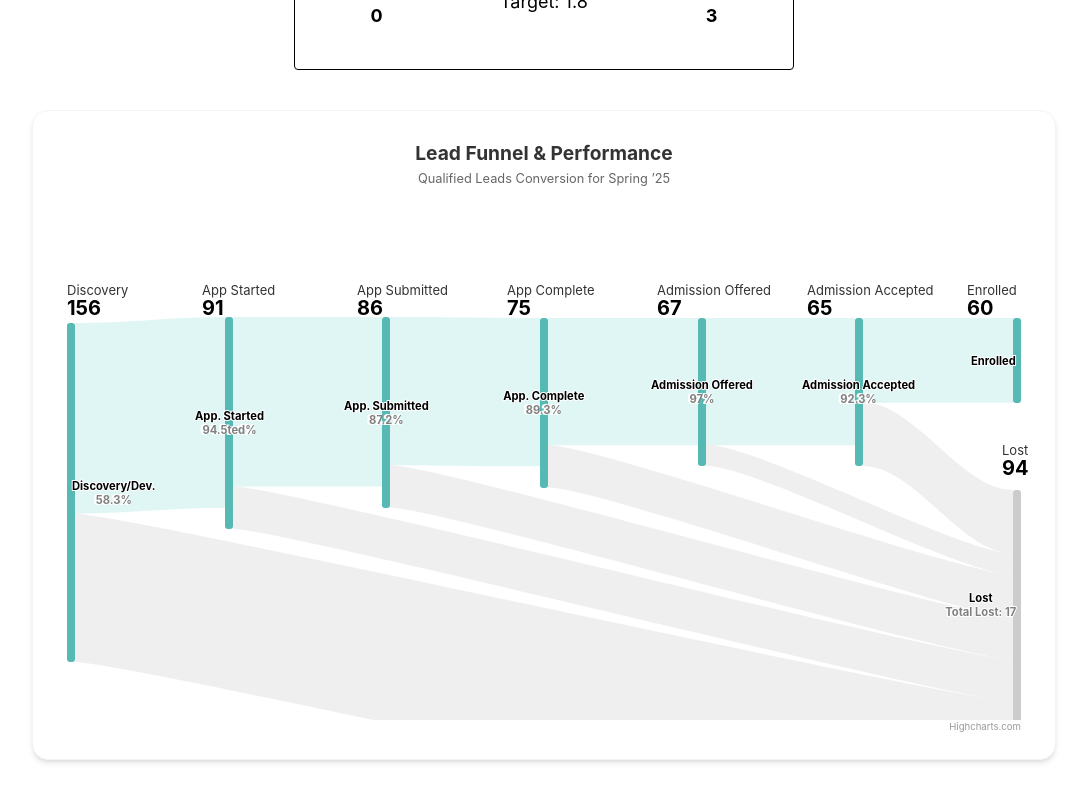
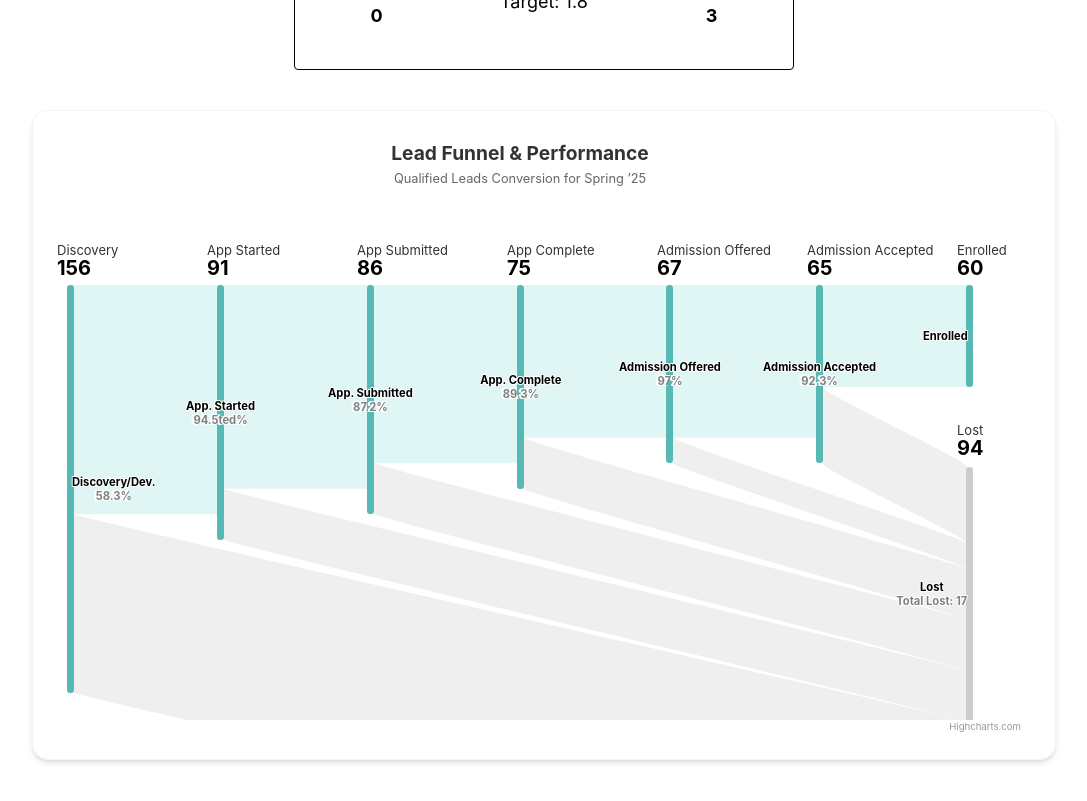
Before and after one commit to Demilade01/2charts_lead, a React (Vite) app: page / in a window 1280 px wide. Shown: the part 1040-1841 px from the top of the page, without its empty margins (96-1183 px from the left). Built offline with nearby package versions, Linux system fonts and the light colour scheme.

Commit message:
align nodes

```diff
--- a/src/modules/enrollment-funnel/EnrollmentFunnel.tsx
+++ b/src/modules/enrollment-funnel/EnrollmentFunnel.tsx
@@ -46,34 +46,35 @@ const EnrollmentFunnel: React.FC = () => {
   const options: Highcharts.Options = {
     chart: {
       type: 'sankey',
-      height: '600px',
-      marginTop: 130,
+      height: '600',
+      marginTop: 150,
+      spacingRight: 58,
       events: {
         load() {
           const chart = this;
 
           // Top labels
           const topLabels = [
-            { text: 'Discovery', x: 10, y: 160 },
-            { text: 'App Started', x: 145, y: 160 },
-            { text: 'App Submitted', x: 300, y: 160 },
-            { text: 'App Complete', x: 450, y: 160 },
-            { text: 'Admission Offered', x: 600, y: 160 },
-            { text: 'Admission Accepted', x: 750, y: 160 },
-            { text: 'Enrolled', x: 910, y: 160 },
-            { text: 'Lost', x: 945, y: 320 },
+            { text: 'Discovery', x: 0, y: 120 },
+            { text: 'App Started', x: 150, y: 120 },
+            { text: 'App Submitted', x: 300, y: 120 },
+            { text: 'App Complete', x: 450, y: 120 },
+            { text: 'Admission Offered', x: 600, y: 120 },
+            { text: 'Admission Accepted', x: 750, y: 120 },
+            { text: 'Enrolled', x: 900, y: 120 },
+            { text: 'Lost', x: 900, y: 300 },
           ];
 
           // Bottom values
           const bottomLabels = [
-            { text: '156', x: 10, y: 180 },
-            { text: '91', x: 145, y: 180 },
-            { text: '86', x: 300, y: 180 },
-            { text: '75', x: 450, y: 180 },
-            { text: '67', x: 600, y: 180 },
-            { text: '65', x: 750, y: 180 },
-            { text: '60', x: 910, y: 180 },
-            { text: '94', x: 945, y: 340 },
+            { text: '156', x: 0, y: 140 },
+            { text: '91', x: 150, y: 140 },
+            { text: '86', x: 300, y: 140 },
+            { text: '75', x: 450, y: 140 },
+            { text: '67', x: 600, y: 140 },
+            { text: '65', x: 750, y: 140 },
+            { text: '60', x: 900, y: 140 },
+            { text: '94', x: 900, y: 320 },
           ];
 
           topLabels.forEach(({ text, x, y }) => {
@@ -138,14 +139,17 @@ const EnrollmentFunnel: React.FC = () => {
         keys: ['from', 'to', 'weight'],
         type: 'sankey',
         name: 'Lead Funnel',
-        nodePadding: 10,
-        nodeWidth: 8,
+        nodePadding: -100,
+        nodeWidth: 7,
+        nodeAlignment: 'top',
+        curveFactor: -0.1,
+        nodeDistance: 100,
         colorByPoint: false,
+
         nodes: [
           {
             id: 'Discovery/Dev.',
             color: '#57b9b3',
-            offsetVertical: 0,
             dataLabels: {
               format: 'Discovery/Dev.<br><span style="color:gray">58.3% </span>'
             }
@@ -153,7 +157,6 @@ const EnrollmentFunnel: React.FC = () => {
           {
             id: 'App. Started',
             color: '#57b9b3',
-            offsetVertical: -70,
             dataLabels: {
               format: 'App. Started<br><span style="color:gray">94.5ted% </span>'
             }
@@ -161,7 +164,6 @@ const EnrollmentFunnel: React.FC = () => {
           {
             id: 'App. Submitted',
             color: '#57b9b3',
-            offsetVertical: -80,
             dataLabels: {
               format: 'App. Submitted<br><span style="color:gray">87.2% </span>'
             }
@@ -169,7 +171,6 @@ const EnrollmentFunnel: React.FC = () => {
           {
             id: 'App. Complete',
             color: '#57b9b3',
-            offsetVertical: -90,
             dataLabels: {
               format: 'App. Complete<br><span style="color:gray">89.3% </span>'
             }
@@ -177,7 +178,6 @@ const EnrollmentFunnel: React.FC = () => {
           {
             id: 'Admission Offered',
             color: '#57b9b3',
-            offsetVertical: -100,
             dataLabels: {
               format: 'Admission Offered<br><span style="color:gray">97% </span>'
             }
@@ -185,7 +185,6 @@ const EnrollmentFunnel: React.FC = () => {
           {
             id: 'Admission Accepted',
             color: '#57b9b3',
-            offsetVertical: -100,
             dataLabels: {
               format: 'Admission Accepted<br><span style="color:gray">92.3% </span>'
             }
@@ -193,12 +192,11 @@ const EnrollmentFunnel: React.FC = () => {
           {
             id: 'Enrolled',
             color: '#57b9b3',
-            offsetVertical: 53,
           },
           {
             id: 'Lost',
             color: '#cccccc',
-            offsetVertical: 130,
+            offsetVertical: 180,
             dataLabels: {
               format: 'Lost<br><span style="color:gray">Total Lost: ' + totalLost + '</span>'
             }
```
